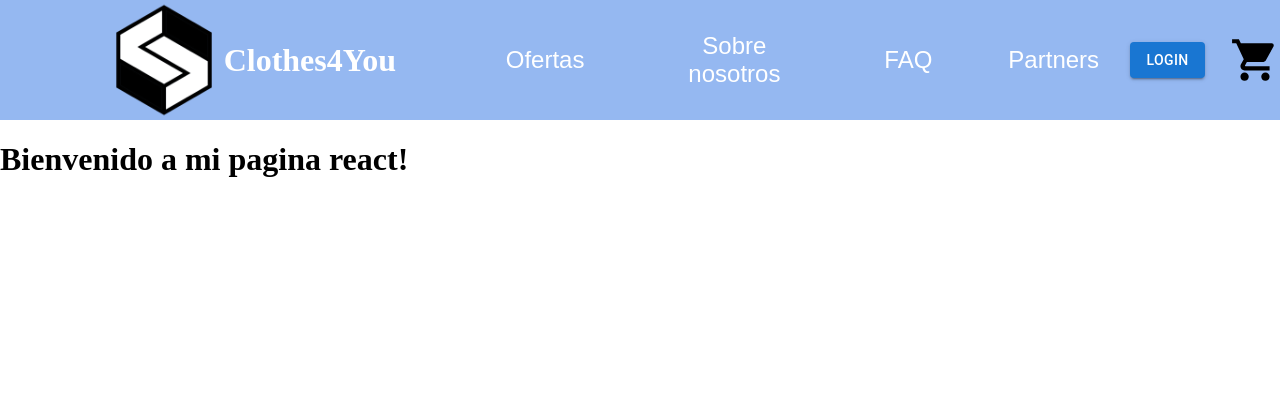
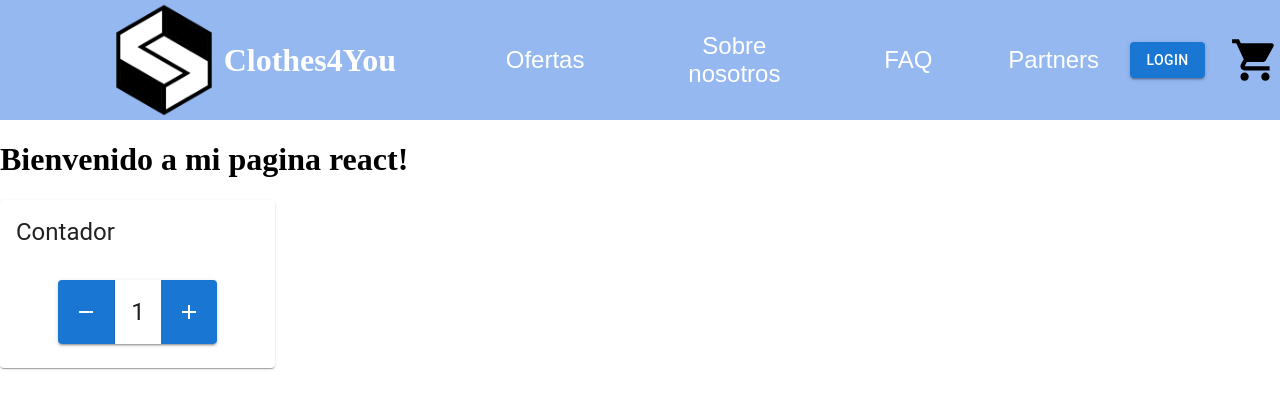
Before and after one commit to EzequielHuayta/reactPagina, a React (Create React App) app: page / in a window 1280 px wide. Shown: the top 408 px of the page. Built offline with nearby package versions, Linux system fonts and the light colour scheme.

Commit message:
contador con boton

```diff
--- a/src/App.css
+++ b/src/App.css
@@ -1,6 +1,25 @@
+
+
 .App {
   text-align: center;
 }
+
+h1{
+  font-family: 'Titles';
+}
+
+body, html{
+margin:0;
+padding:0;
+}
+@font-face {
+  font-family: 'Titles';
+  src: url('./assets/fonts/KaiseiDecol-Bold.ttf') format('ttf'),
+  }
+  @font-face {
+  font-family: 'Regular';
+  src: url('./assets/fonts/KaiseiDecol-Regular.ttf') format('ttf'),
+  }
 
 .App-logo {
   height: 40vmin;
--- a/src/App.js
+++ b/src/App.js
@@ -8,10 +8,9 @@ import { ItemListContainer } from './components/ItemListContainer';
 function App() {
   return (
     <>
-      <FontStyle />
-      <GlobalStyles />
+
       <NavBar />
-      <ItemListContainer />
+      <ItemListContainer saludo={'Bienvenido a mi pagina react!'}/>
     </>
   );
 }
--- /dev/null
+++ b/src/components/ItemCount.js
@@ -0,0 +1,45 @@
+import { Button, ButtonGroup, Card, CardContent, CardHeader, Typography } from '@mui/material'
+import React, { useState } from 'react'
+import AddIcon from '@mui/icons-material/Add';
+import RemoveIcon from '@mui/icons-material/Remove';
+
+
+
+
+export const ItemCount = ({stock, initial}) => {
+
+    const [contProduct, setContProduct] = useState(initial)
+
+
+    const removeProduct = () =>{
+      if(contProduct > 1){
+      setContProduct( contProduct - 1)
+      }
+  }
+
+    const addProduct = () =>{
+        if(stock > contProduct){
+        setContProduct( contProduct + 1)
+        }
+    }
+  return (
+    <>
+
+    <Card sx={{ maxWidth: 275}}>
+      <CardHeader
+        title="Contador"
+      />
+    <CardContent sx = {{textAlign: 'center'}}>
+        <ButtonGroup variant="contained" aria-label="outlined primary button group">
+            <Button onClick={removeProduct}> <RemoveIcon /> </Button>
+            <Typography m={2} variant="h5" >
+                {contProduct}
+            </Typography>
+            <Button onClick={addProduct}> <AddIcon /> </Button>
+        </ButtonGroup>
+      </CardContent>
+
+    </Card>
+    </>
+  )
+}
--- a/src/components/ItemListContainer.js
+++ b/src/components/ItemListContainer.js
@@ -1,10 +1,13 @@
 import React from 'react'
+import { ItemCount } from './ItemCount'
 
-export const ItemListContainer = () => {
+export const ItemListContainer = ({saludo}) => {
+
 
   return (
     <>
-    <h1>Bienvenido a mi pagina react!</h1>
+    <h1>{saludo}</h1>
+    <ItemCount stock = {5} initial = {1}  />
     </>
   )
 }
--- a/src/index.js
+++ b/src/index.js
@@ -1,8 +1,9 @@
 import React from 'react';
 import ReactDOM from 'react-dom/client';
 import reportWebVitals from './reportWebVitals';
-
+import './App.css'
 import App from './App';
+import { appBarClasses } from '@mui/material';
 
 const root = ReactDOM.createRoot(document.getElementById('root'));
 root.render(
```
